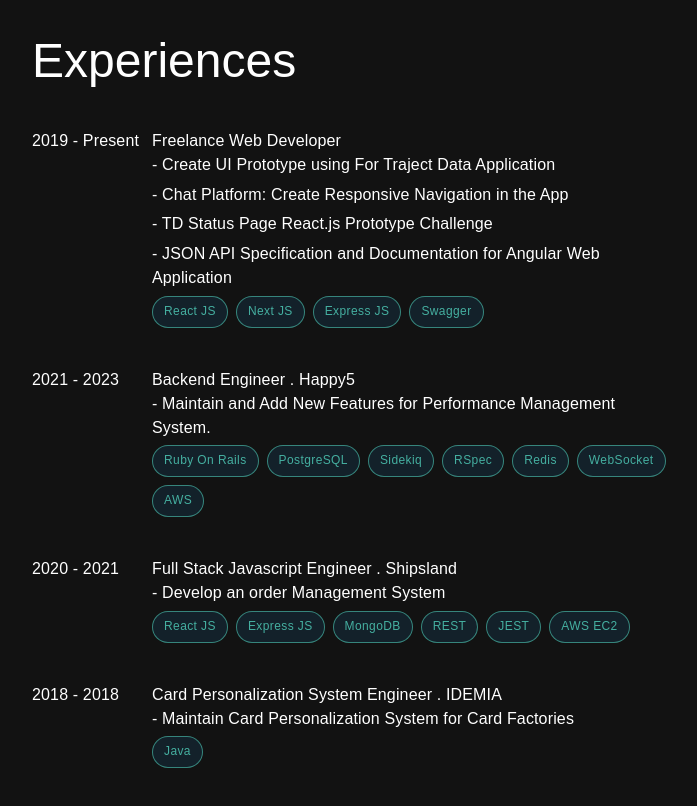
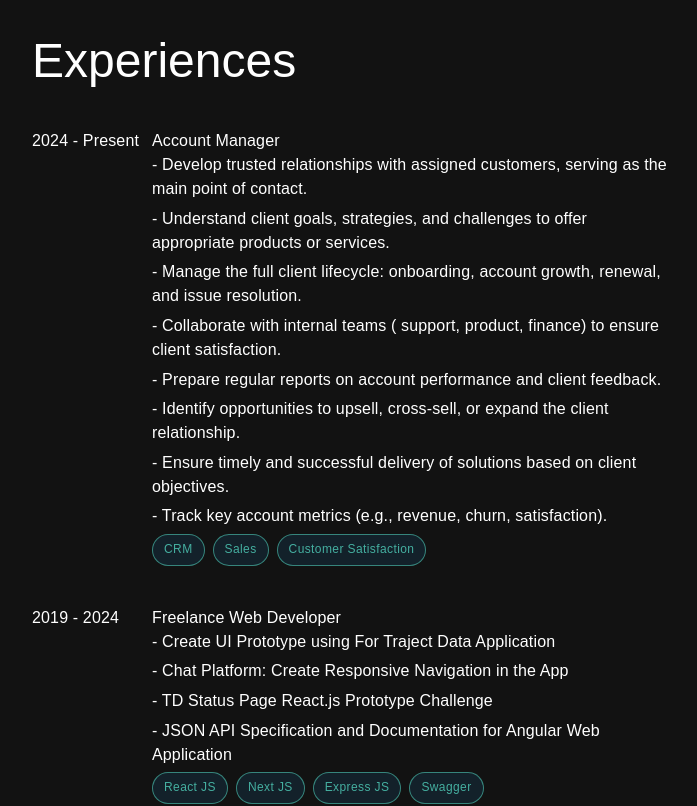
Before and after one commit to citra-rahman/citra-rahman.github.io, a Next.js app: page / in a window 1280 px wide. Shown: the part 740-1546 px from the top of the page, without its empty margins (288-985 px from the left). Built offline with nearby package versions, Linux system fonts and the light colour scheme; a web font is replaced by a local one.

Commit message:
added new work experience

```diff
--- a/src/data/index.ts
+++ b/src/data/index.ts
@@ -12,7 +12,22 @@
 
 export const experiences = [
   {
-    date: "2019 - Present",
+    date: "2024 - Present",
+    title: "Account Manager",
+    description: [
+      " Develop trusted relationships with assigned customers, serving as the main point of contact.",
+      "Understand client goals, strategies, and challenges to offer appropriate products or services.",
+      "Manage the full client lifecycle: onboarding, account growth, renewal, and issue resolution.",
+      "Collaborate with internal teams ( support, product, finance) to ensure client satisfaction.",
+      "Prepare regular reports on account performance and client feedback.",
+      "Identify opportunities to upsell, cross-sell, or expand the client relationship.",
+      "Ensure timely and successful delivery of solutions based on client objectives.",
+      "Track key account metrics (e.g., revenue, churn, satisfaction).",
+    ],
+    tags: ["CRM", "Sales", "Customer Satisfaction"],
+  },
+  {
+    date: "2019 - 2024",
     title: "Freelance Web Developer",
     description: [
       "Create UI Prototype using For Traject Data Application",
@@ -72,8 +87,9 @@
   {
     name: "Payroll Web Application",
     imgPath: "/payroll.png",
-    description: "A full-stack payroll web application (SAAS), built using NextJs, Material UI, Next-Auth and SQLite.",
-    link: "https://payroll-next-xi.vercel.app/"
+    description:
+      "A full-stack payroll web application (SAAS), built using NextJs, Material UI, Next-Auth and SQLite.",
+    link: "https://payroll-next-xi.vercel.app/",
   },
   {
     name: "Traject Data Application",
@@ -95,5 +111,5 @@
     description:
       "A responsive website of Covid-19 to increase awareness of corona virus built with NextJS.",
     link: "https://covid101.netlify.app/",
-  }
+  },
 ];
```
